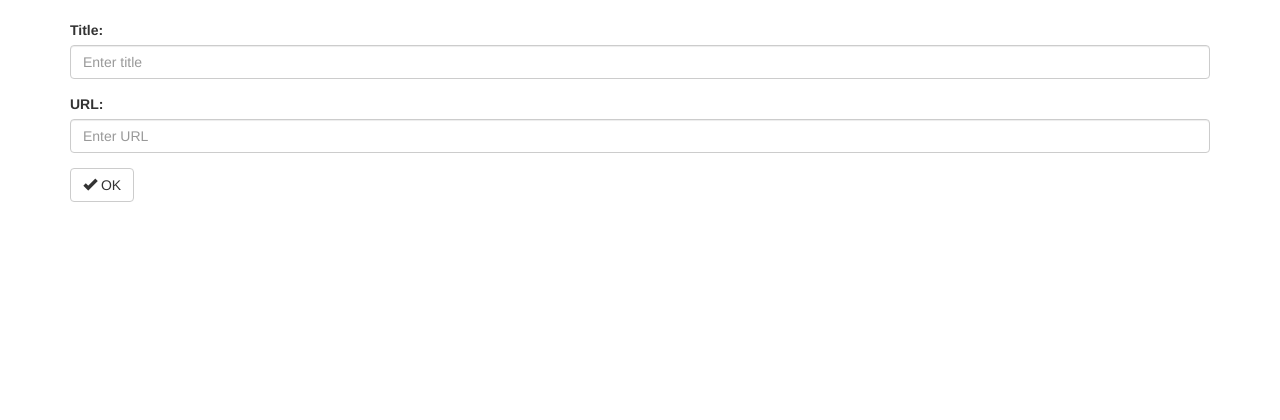
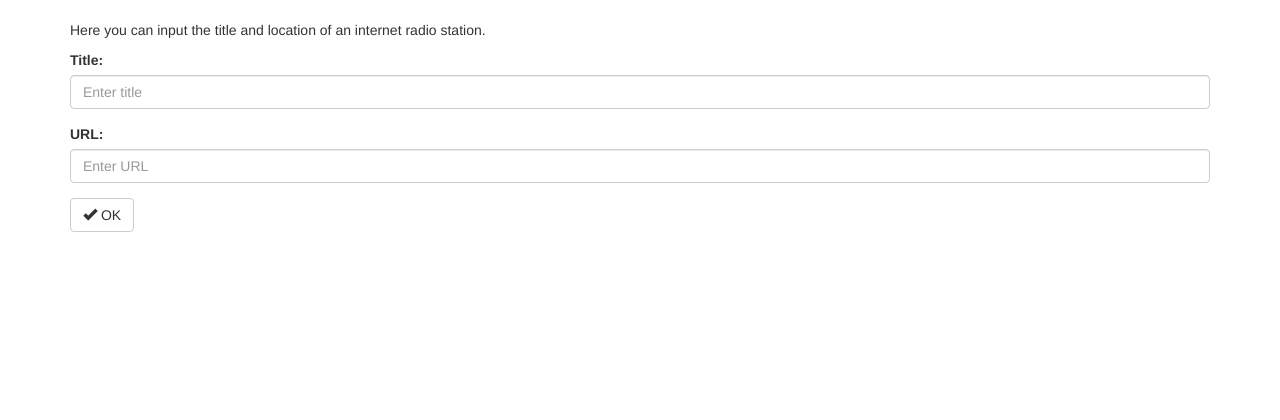
Before and after one commit to deadbok/RadioPiWeb, a Flask app: page /add_station/1 in a window 1280 px wide. Shown: the part 52-472 px from the top of the page. Run offline with Flask 2, Linux system fonts and the light colour scheme; some libraries are stand-ins or nearby versions.

Commit message:
Added some help text

```diff
--- a/app/templates/addlist.html
+++ b/app/templates/addlist.html
@@ -19,6 +19,7 @@ along with RadioPiWeb.  If not, see <http://www.gnu.org/licenses/>.
 {% extends "base.html" %}
 {% block title %}RadioPi add play list{% endblock %}
 {% block content %}
+<p>Here you can input the name of a new list of internet radio stations.</p>
 <form role="form" method="POST" action="{{ url_for('add_station_list') }}">
 	<div class="form-group">
     	<label for="name">Name:</label>
--- a/app/templates/station.html
+++ b/app/templates/station.html
@@ -17,8 +17,9 @@ You should have received a copy of the GNU General Public License
 along with RadioPiWeb.  If not, see <http://www.gnu.org/licenses/>.
 -->
 {% extends "base.html" %}
-{% block title %}RadioPi add station{% endblock %}
+{% block title %}RadioPi station{% endblock %}
 {% block content %}
+<p>Here you can input the title and location of an internet radio station.</p>
 <form role="form" method="POST" action="{{ action }}">
 {% if title_value %}
 	<div class="form-group">
```
